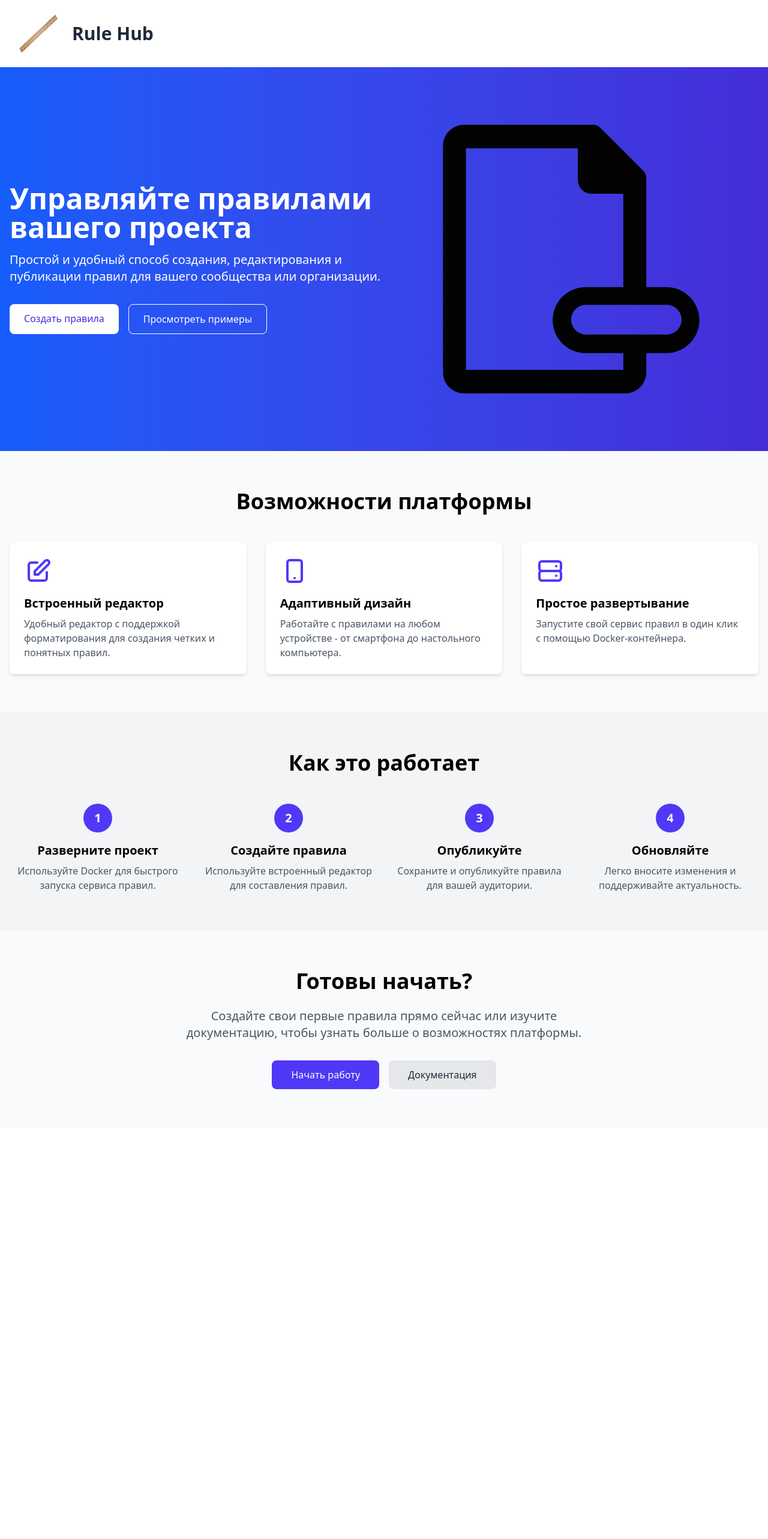
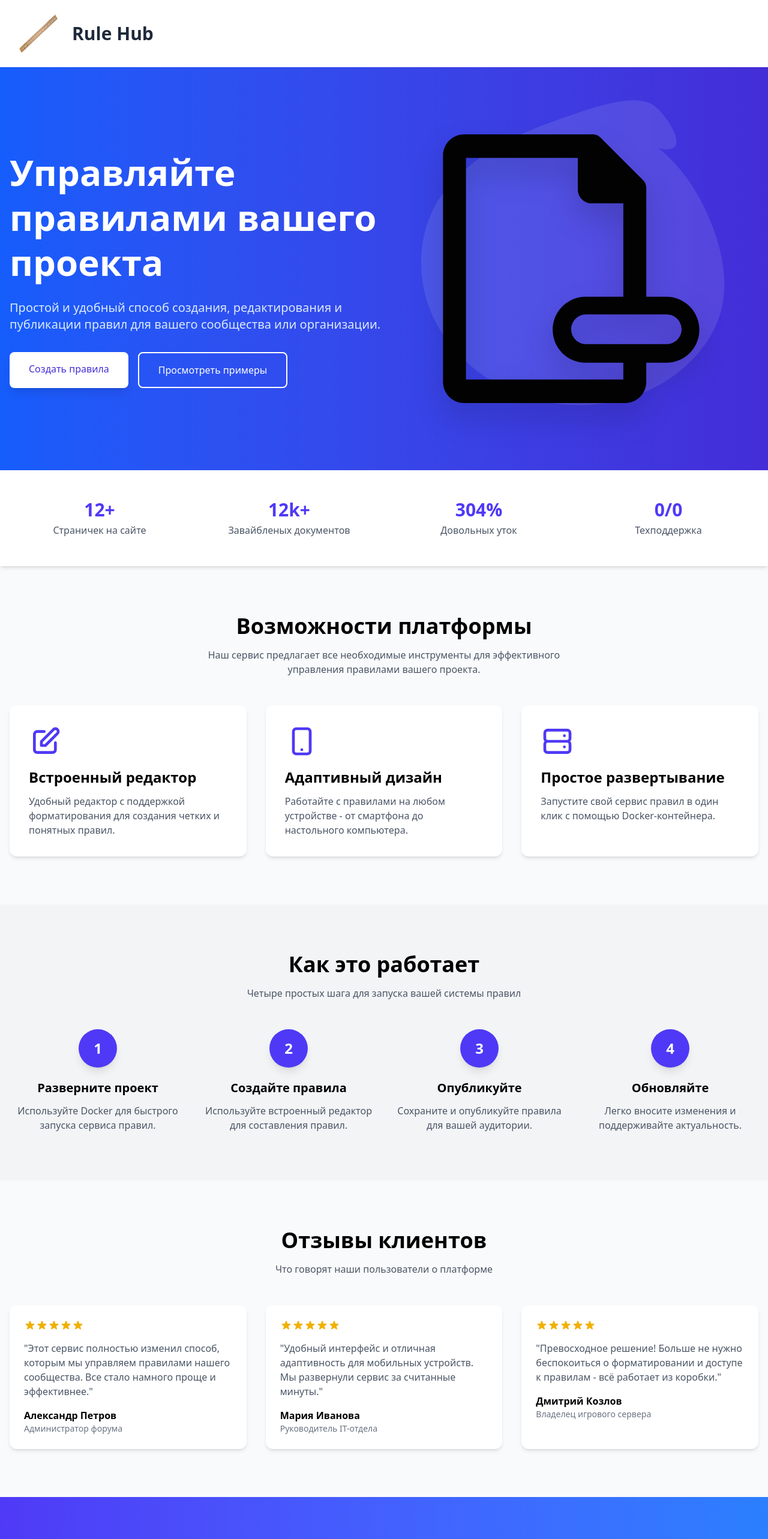
Before and after one commit to NRF24l01/rulehub, a Vue app in the folder frontend/: page / in a window 1280 px wide. Shown: the top 2566 px of the page at 60% size. Before the commit the page ends 1880 px from the top, so only its background shows below. Built offline with nearby package versions, Linux system fonts and the light colour scheme.

Commit message:
Add AOS library for animations and enhance HomeView layout with new sections and styles

```diff
--- a/frontend/package.json
+++ b/frontend/package.json
@@ -10,6 +10,7 @@
   },
   "dependencies": {
     "@tailwindcss/vite": "^4.1.11",
+    "aos": "^2.3.4",
     "pinia": "^3.0.3",
     "tailwindcss": "^4.1.11",
     "vue": "^3.5.17",
--- a/frontend/src/views/HomeView.vue
+++ b/frontend/src/views/HomeView.vue
@@ -1,61 +1,91 @@
 <template>
   <div class="min-h-screen bg-gray-50">
     <!-- Hero Section -->
-    <section class="bg-gradient-to-r from-blue-600 to-indigo-700 text-white">
-      <div class="container mx-auto px-4 py-16 md:py-24">
+    <section class="bg-gradient-to-r from-blue-600 to-indigo-700 text-white overflow-hidden relative">
+      <div class="absolute opacity-10 right-0 top-0 w-1/2 h-full">
+        <svg viewBox="0 0 200 200" xmlns="http://www.w3.org/2000/svg" class="w-full h-full">
+          <path fill="white" d="M42.7,-62.9C54.9,-53.5,64,-39.7,70.1,-24.5C76.3,-9.3,79.5,7.3,75.5,22.1C71.5,37,60.3,50.1,46.6,58.7C32.9,67.3,16.5,71.4,0.2,71.1C-16,70.8,-32,66.2,-45.8,57.3C-59.6,48.3,-71.2,35.1,-76.8,19.3C-82.4,3.5,-82,-14.8,-74.9,-29.8C-67.8,-44.7,-54,-56.2,-39.6,-64.4C-25.2,-72.6,-10.1,-77.3,3.4,-82C16.9,-86.6,33.9,-91.1,41.8,-84.1C49.7,-77,60.5,-58.3,42.7,-62.9Z" transform="translate(100 100)" />
+        </svg>
+      </div>
+      <div class="container mx-auto px-4 py-20 md:py-28 relative z-10">
         <div class="flex flex-col md:flex-row items-center">
-          <div class="md:w-1/2 mb-8 md:mb-0">
-            <h1 class="text-4xl md:text-5xl font-bold mb-4">Управляйте правилами вашего проекта</h1>
-            <p class="text-xl mb-8">Простой и удобный способ создания, редактирования и публикации правил для вашего сообщества или организации.</p>
+          <div class="md:w-1/2 mb-8 md:mb-0" data-aos="fade-right">
+            <h1 class="text-4xl md:text-6xl font-bold mb-6 leading-tight">Управляйте правилами вашего проекта</h1>
+            <p class="text-xl mb-8 text-blue-100">Простой и удобный способ создания, редактирования и публикации правил для вашего сообщества или организации.</p>
             <div class="flex flex-col sm:flex-row gap-4">
-              <router-link to="/editor" class="bg-white text-indigo-700 hover:bg-indigo-50 px-6 py-3 rounded-lg font-medium text-center transition duration-300">
+              <router-link to="/editor" class="bg-white text-indigo-700 hover:bg-indigo-50 px-8 py-4 rounded-lg font-medium text-center transition duration-300 transform hover:scale-105 shadow-lg">
                 Создать правила
               </router-link>
-              <router-link to="/rules" class="bg-transparent border border-white hover:bg-white hover:text-indigo-700 px-6 py-3 rounded-lg font-medium text-center transition duration-300">
+              <router-link to="/rules" class="bg-transparent border-2 border-white hover:bg-white hover:text-indigo-700 px-8 py-4 rounded-lg font-medium text-center transition duration-300">
                 Просмотреть примеры
               </router-link>
             </div>
           </div>
-          <div class="md:w-1/2">
-            <img src="/doc.svg" alt="Rules Editor" class="w-full max-w-md mx-auto" />
+          <div class="md:w-1/2" data-aos="fade-left" data-aos-delay="200">
+            <img src="/doc.svg" alt="Rules Editor" class="w-full max-w-md mx-auto transform hover:rotate-2 transition-transform duration-300 drop-shadow-2xl" />
+          </div>
+        </div>
+      </div>
+    </section>
+
+    <!-- Stats Counter -->
+    <section class="bg-white py-8 shadow-md relative z-10">
+      <div class="container mx-auto px-4">
+        <div class="grid grid-cols-2 md:grid-cols-4 gap-4 text-center">
+          <div class="p-4">
+            <div class="text-3xl font-bold text-indigo-600 mb-1">{{ stats.projects }}+</div>
+            <div class="text-gray-600">Страничек на сайте</div>
+          </div>
+          <div class="p-4">
+            <div class="text-3xl font-bold text-indigo-600 mb-1">{{ stats.documents }}k+</div>
+            <div class="text-gray-600">Завайбленых документов</div>
+          </div>
+          <div class="p-4">
+            <div class="text-3xl font-bold text-indigo-600 mb-1">{{ stats.clients }}%</div>
+            <div class="text-gray-600">Довольных уток</div>
+          </div>
+          <div class="p-4">
+            <div class="text-3xl font-bold text-indigo-600 mb-1">{{ stats.support }}</div>
+            <div class="text-gray-600">Техподдержка</div>
           </div>
         </div>
       </div>
     </section>
 
     <!-- Features Section -->
-    <section class="py-16">
+    <section class="py-20">
       <div class="container mx-auto px-4">
-        <h2 class="text-3xl md:text-4xl font-bold text-center mb-12">Возможности платформы</h2>
+        <h2 class="text-3xl md:text-4xl font-bold text-center mb-4" data-aos="fade-up">Возможности платформы</h2>
+        <p class="text-gray-600 text-center mb-12 max-w-2xl mx-auto" data-aos="fade-up" data-aos-delay="100">Наш сервис предлагает все необходимые инструменты для эффективного управления правилами вашего проекта.</p>
 
         <div class="grid grid-cols-1 md:grid-cols-3 gap-8">
-          <div class="bg-white p-6 rounded-lg shadow-md hover:shadow-lg transition duration-300">
+          <div class="bg-white p-8 rounded-xl shadow-md hover:shadow-xl transition duration-300 transform hover:-translate-y-2" data-aos="fade-up" data-aos-delay="150">
             <div class="text-indigo-600 mb-4">
-              <svg xmlns="http://www.w3.org/2000/svg" class="h-12 w-12" fill="none" viewBox="0 0 24 24" stroke="currentColor">
+              <svg xmlns="http://www.w3.org/2000/svg" class="h-14 w-14" fill="none" viewBox="0 0 24 24" stroke="currentColor">
                 <path stroke-linecap="round" stroke-linejoin="round" stroke-width="2" d="M11 5H6a2 2 0 00-2 2v11a2 2 0 002 2h11a2 2 0 002-2v-5m-1.414-9.414a2 2 0 112.828 2.828L11.828 15H9v-2.828l8.586-8.586z" />
               </svg>
             </div>
-            <h3 class="text-xl font-semibold mb-2">Встроенный редактор</h3>
+            <h3 class="text-2xl font-semibold mb-3">Встроенный редактор</h3>
             <p class="text-gray-600">Удобный редактор с поддержкой форматирования для создания четких и понятных правил.</p>
           </div>
 
-          <div class="bg-white p-6 rounded-lg shadow-md hover:shadow-lg transition duration-300">
+          <div class="bg-white p-8 rounded-xl shadow-md hover:shadow-xl transition duration-300 transform hover:-translate-y-2" data-aos="fade-up" data-aos-delay="300">
             <div class="text-indigo-600 mb-4">
-              <svg xmlns="http://www.w3.org/2000/svg" class="h-12 w-12" fill="none" viewBox="0 0 24 24" stroke="currentColor">
+              <svg xmlns="http://www.w3.org/2000/svg" class="h-14 w-14" fill="none" viewBox="0 0 24 24" stroke="currentColor">
                 <path stroke-linecap="round" stroke-linejoin="round" stroke-width="2" d="M12 18h.01M8 21h8a2 2 0 002-2V5a2 2 0 00-2-2H8a2 2 0 00-2 2v14a2 2 0 002 2z" />
               </svg>
             </div>
-            <h3 class="text-xl font-semibold mb-2">Адаптивный дизайн</h3>
+            <h3 class="text-2xl font-semibold mb-3">Адаптивный дизайн</h3>
             <p class="text-gray-600">Работайте с правилами на любом устройстве - от смартфона до настольного компьютера.</p>
           </div>
 
-          <div class="bg-white p-6 rounded-lg shadow-md hover:shadow-lg transition duration-300">
+          <div class="bg-white p-8 rounded-xl shadow-md hover:shadow-xl transition duration-300 transform hover:-translate-y-2" data-aos="fade-up" data-aos-delay="450">
             <div class="text-indigo-600 mb-4">
-              <svg xmlns="http://www.w3.org/2000/svg" class="h-12 w-12" fill="none" viewBox="0 0 24 24" stroke="currentColor">
+              <svg xmlns="http://www.w3.org/2000/svg" class="h-14 w-14" fill="none" viewBox="0 0 24 24" stroke="currentColor">
                 <path stroke-linecap="round" stroke-linejoin="round" stroke-width="2" d="M5 12h14M5 12a2 2 0 01-2-2V6a2 2 0 012-2h14a2 2 0 012 2v4a2 2 0 01-2 2M5 12a2 2 0 00-2 2v4a2 2 0 002 2h14a2 2 0 002-2v-4a2 2 0 00-2-2m-2-4h.01M17 16h.01" />
               </svg>
             </div>
-            <h3 class="text-xl font-semibold mb-2">Простое развертывание</h3>
+            <h3 class="text-2xl font-semibold mb-3">Простое развертывание</h3>
             <p class="text-gray-600">Запустите свой сервис правил в один клик с помощью Docker-контейнера.</p>
           </div>
         </div>
@@ -63,48 +93,98 @@
     </section>
 
     <!-- How It Works Section -->
-    <section class="bg-gray-100 py-16">
+    <section class="bg-gray-100 py-20">
       <div class="container mx-auto px-4">
-        <h2 class="text-3xl md:text-4xl font-bold text-center mb-12">Как это работает</h2>
+        <h2 class="text-3xl md:text-4xl font-bold text-center mb-4" data-aos="fade-up">Как это работает</h2>
+        <p class="text-gray-600 text-center mb-12 max-w-2xl mx-auto" data-aos="fade-up" data-aos-delay="100">Четыре простых шага для запуска вашей системы правил</p>
 
         <div class="grid grid-cols-1 md:grid-cols-4 gap-6">
-          <div class="flex flex-col items-center text-center">
-            <div class="bg-indigo-600 text-white rounded-full w-12 h-12 flex items-center justify-center text-xl font-bold mb-4">1</div>
-            <h3 class="text-xl font-semibold mb-2">Разверните проект</h3>
+          <div class="flex flex-col items-center text-center group" data-aos="fade-up" data-aos-delay="150">
+            <div class="bg-indigo-600 text-white rounded-full w-16 h-16 flex items-center justify-center text-2xl font-bold mb-5 transform group-hover:scale-110 transition-transform duration-300 shadow-lg">1</div>
+            <h3 class="text-xl font-semibold mb-3">Разверните проект</h3>
             <p class="text-gray-600">Используйте Docker для быстрого запуска сервиса правил.</p>
           </div>
 
-          <div class="flex flex-col items-center text-center">
-            <div class="bg-indigo-600 text-white rounded-full w-12 h-12 flex items-center justify-center text-xl font-bold mb-4">2</div>
-            <h3 class="text-xl font-semibold mb-2">Создайте правила</h3>
+          <div class="flex flex-col items-center text-center group" data-aos="fade-up" data-aos-delay="300">
+            <div class="bg-indigo-600 text-white rounded-full w-16 h-16 flex items-center justify-center text-2xl font-bold mb-5 transform group-hover:scale-110 transition-transform duration-300 shadow-lg">2</div>
+            <h3 class="text-xl font-semibold mb-3">Создайте правила</h3>
             <p class="text-gray-600">Используйте встроенный редактор для составления правил.</p>
           </div>
 
-          <div class="flex flex-col items-center text-center">
-            <div class="bg-indigo-600 text-white rounded-full w-12 h-12 flex items-center justify-center text-xl font-bold mb-4">3</div>
-            <h3 class="text-xl font-semibold mb-2">Опубликуйте</h3>
+          <div class="flex flex-col items-center text-center group" data-aos="fade-up" data-aos-delay="450">
+            <div class="bg-indigo-600 text-white rounded-full w-16 h-16 flex items-center justify-center text-2xl font-bold mb-5 transform group-hover:scale-110 transition-transform duration-300 shadow-lg">3</div>
+            <h3 class="text-xl font-semibold mb-3">Опубликуйте</h3>
             <p class="text-gray-600">Сохраните и опубликуйте правила для вашей аудитории.</p>
           </div>
 
-          <div class="flex flex-col items-center text-center">
-            <div class="bg-indigo-600 text-white rounded-full w-12 h-12 flex items-center justify-center text-xl font-bold mb-4">4</div>
-            <h3 class="text-xl font-semibold mb-2">Обновляйте</h3>
+          <div class="flex flex-col items-center text-center group" data-aos="fade-up" data-aos-delay="600">
+            <div class="bg-indigo-600 text-white rounded-full w-16 h-16 flex items-center justify-center text-2xl font-bold mb-5 transform group-hover:scale-110 transition-transform duration-300 shadow-lg">4</div>
+            <h3 class="text-xl font-semibold mb-3">Обновляйте</h3>
             <p class="text-gray-600">Легко вносите изменения и поддерживайте актуальность.</p>
           </div>
         </div>
       </div>
     </section>
 
+    <!-- Testimonials -->
+    <section class="py-20">
+      <div class="container mx-auto px-4">
+        <h2 class="text-3xl md:text-4xl font-bold text-center mb-4" data-aos="fade-up">Отзывы клиентов</h2>
+        <p class="text-gray-600 text-center mb-12 max-w-2xl mx-auto" data-aos="fade-up" data-aos-delay="100">Что говорят наши пользователи о платформе</p>
+
+        <div class="grid grid-cols-1 md:grid-cols-3 gap-8">
+          <div class="bg-white p-6 rounded-xl shadow-md" data-aos="fade-up" data-aos-delay="150">
+            <div class="flex items-center mb-4">
+              <div class="text-yellow-500 flex">
+                <svg xmlns="http://www.w3.org/2000/svg" class="h-5 w-5" viewBox="0 0 20 20" fill="currentColor" v-for="i in 5" :key="i">
+                  <path d="M9.049 2.927c.3-.921 1.603-.921 1.902 0l1.07 3.292a1 1 0 00.95.69h3.462c.969 0 1.371 1.24.588 1.81l-2.8 2.034a1 1 0 00-.364 1.118l1.07 3.292c.3.921-.755 1.688-1.54 1.118l-2.8-2.034a1 1 0 00-1.175 0l-2.8 2.034c-.784.57-1.838-.197-1.539-1.118l1.07-3.292a1 1 0 00-.364-1.118L2.98 8.72c-.783-.57-.38-1.81.588-1.81h3.461a1 1 0 00.951-.69l1.07-3.292z" />
+                </svg>
+              </div>
+            </div>
+            <p class="text-gray-600 mb-4">"Этот сервис полностью изменил способ, которым мы управляем правилами нашего сообщества. Все стало намного проще и эффективнее."</p>
+            <div class="font-semibold">Александр Петров</div>
+            <div class="text-gray-500 text-sm">Администратор форума</div>
+          </div>
+
+          <div class="bg-white p-6 rounded-xl shadow-md" data-aos="fade-up" data-aos-delay="300">
+            <div class="flex items-center mb-4">
+              <div class="text-yellow-500 flex">
+                <svg xmlns="http://www.w3.org/2000/svg" class="h-5 w-5" viewBox="0 0 20 20" fill="currentColor" v-for="i in 5" :key="i">
+                  <path d="M9.049 2.927c.3-.921 1.603-.921 1.902 0l1.07 3.292a1 1 0 00.95.69h3.462c.969 0 1.371 1.24.588 1.81l-2.8 2.034a1 1 0 00-.364 1.118l1.07 3.292c.3.921-.755 1.688-1.54 1.118l-2.8-2.034a1 1 0 00-1.175 0l-2.8 2.034c-.784.57-1.838-.197-1.539-1.118l1.07-3.292a1 1 0 00-.364-1.118L2.98 8.72c-.783-.57-.38-1.81.588-1.81h3.461a1 1 0 00.951-.69l1.07-3.292z" />
+                </svg>
+              </div>
+            </div>
+            <p class="text-gray-600 mb-4">"Удобный интерфейс и отличная адаптивность для мобильных устройств. Мы развернули сервис за считанные минуты."</p>
+            <div class="font-semibold">Мария Иванова</div>
+            <div class="text-gray-500 text-sm">Руководитель IT-отдела</div>
+          </div>
+
+          <div class="bg-white p-6 rounded-xl shadow-md" data-aos="fade-up" data-aos-delay="450">
+            <div class="flex items-center mb-4">
+              <div class="text-yellow-500 flex">
+                <svg xmlns="http://www.w3.org/2000/svg" class="h-5 w-5" viewBox="0 0 20 20" fill="currentColor" v-for="i in 5" :key="i">
+                  <path d="M9.049 2.927c.3-.921 1.603-.921 1.902 0l1.07 3.292a1 1 0 00.95.69h3.462c.969 0 1.371 1.24.588 1.81l-2.8 2.034a1 1 0 00-.364 1.118l1.07 3.292c.3.921-.755 1.688-1.54 1.118l-2.8-2.034a1 1 0 00-1.175 0l-2.8 2.034c-.784.57-1.838-.197-1.539-1.118l1.07-3.292a1 1 0 00-.364-1.118L2.98 8.72c-.783-.57-.38-1.81.588-1.81h3.461a1 1 0 00.951-.69l1.07-3.292z" />
+                </svg>
+              </div>
+            </div>
+            <p class="text-gray-600 mb-4">"Превосходное решение! Больше не нужно беспокоиться о форматировании и доступе к правилам - всё работает из коробки."</p>
+            <div class="font-semibold">Дмитрий Козлов</div>
+            <div class="text-gray-500 text-sm">Владелец игрового сервера</div>
+          </div>
+        </div>
+      </div>
+    </section>
+
     <!-- CTA Section -->
-    <section class="py-16">
+    <section class="py-20 bg-gradient-to-r from-indigo-600 to-blue-500 text-white">
       <div class="container mx-auto px-4 text-center">
-        <h2 class="text-3xl md:text-4xl font-bold mb-6">Готовы начать?</h2>
-        <p class="text-xl text-gray-600 mb-8 max-w-2xl mx-auto">Создайте свои первые правила прямо сейчас или изучите документацию, чтобы узнать больше о возможностях платформы.</p>
-        <div class="flex flex-col sm:flex-row justify-center gap-4">
-          <router-link to="/editor" class="bg-indigo-600 hover:bg-indigo-700 text-white px-8 py-3 rounded-lg font-medium transition duration-300">
+        <h2 class="text-3xl md:text-4xl font-bold mb-6" data-aos="fade-up">Готовы начать?</h2>
+        <p class="text-xl text-blue-100 mb-8 max-w-2xl mx-auto" data-aos="fade-up" data-aos-delay="100">Создайте свои первые правила прямо сейчас или изучите документацию, чтобы узнать больше о возможностях платформы.</p>
+        <div class="flex flex-col sm:flex-row justify-center gap-4" data-aos="fade-up" data-aos-delay="200">
+          <router-link to="/editor" class="bg-white hover:bg-gray-100 text-indigo-600 px-8 py-4 rounded-lg font-medium transition duration-300 shadow-lg transform hover:scale-105">
             Начать работу
           </router-link>
-          <router-link to="/docs" class="bg-gray-200 hover:bg-gray-300 text-gray-800 px-8 py-3 rounded-lg font-medium transition duration-300">
+          <router-link to="/docs" class="bg-transparent border-2 border-white hover:bg-white hover:text-indigo-600 px-8 py-4 rounded-lg font-medium transition duration-300">
             Документация
           </router-link>
         </div>
@@ -112,13 +192,76 @@
     </section>
   </div>
 </template>
+<script setup>
+import { ref, onMounted } from 'vue';
+import AOS from 'aos';
+import 'aos/dist/aos.css';
 
-<script>
-export default {
-  name: 'HomeView',
-  components: {},
-  setup() {
-    return {};
-  }
+// Статистика для анимации
+const stats = ref({
+  projects: 0,
+  documents: 0,
+  clients: 0,
+  support: '24/7'
+});
+
+// Целевые значения
+const targets = {
+  projects: 12,
+  documents: 12,
+  clients: 100, // clients будет расти бесконечно, но начальное значение для других целей
+  support: '0/0'
+};
+
+// Анимация чисел и support
+function animateStats() {
+  let p = 0;
+  let d = 0;
+  let c = 0;
+  let sHours = 24;
+  let sDays = 7;
+  const pTarget = targets.projects;
+  const dTarget = targets.documents;
+  const duration = 2000; // ms
+  const steps = 50;
+  const pStep = Math.ceil(pTarget / steps);
+  const dStep = Math.ceil(dTarget / steps);
+  const sHoursStep = Math.ceil(sHours / steps);
+  const sDaysStep = Math.ceil(sDays / steps);
+
+  // clients будет расти бесконечно
+  const cStep = 2; // скорость роста клиентов
+
+  const interval = setInterval(() => {
+    if (p < pTarget) p = Math.min(p + pStep, pTarget);
+    if (d < dTarget) d = Math.min(d + dStep, dTarget);
+
+    // clients растет бесконечно
+    c += cStep;
+
+    // support падение
+    if (sHours > 0) sHours = Math.max(sHours - sHoursStep, 0);
+    if (sDays > 0) sDays = Math.max(sDays - sDaysStep, 0);
+
+    stats.value.projects = p;
+    stats.value.documents = d;
+    stats.value.clients = c;
+    stats.value.support = `${sHours}/${sDays}`;
+
+    // Когда все закончено (кроме clients)
+    if (p === pTarget && d === dTarget && sHours === 0 && sDays === 0) {
+      stats.value.support = targets.support;
+      // Не останавливаем интервал, чтобы clients продолжал расти
+    }
+  }, duration / steps);
 }
+
+onMounted(() => {
+  AOS.init({
+    duration: 1000,
+    easing: 'ease-in-out',
+    once: true
+  });
+  animateStats();
+});
 </script>
```
Also changed, not shown: 1 other file (tests, documents, lock files or other folders).
